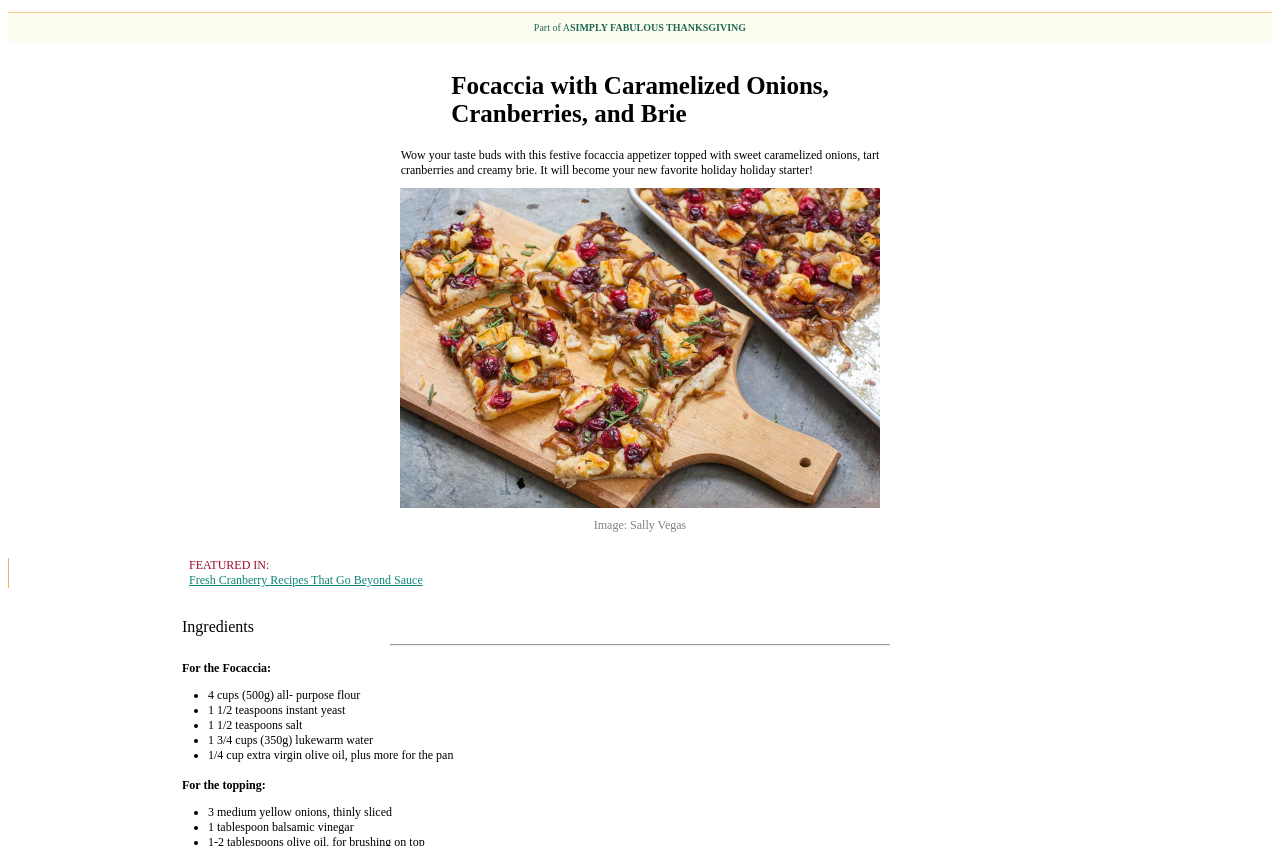
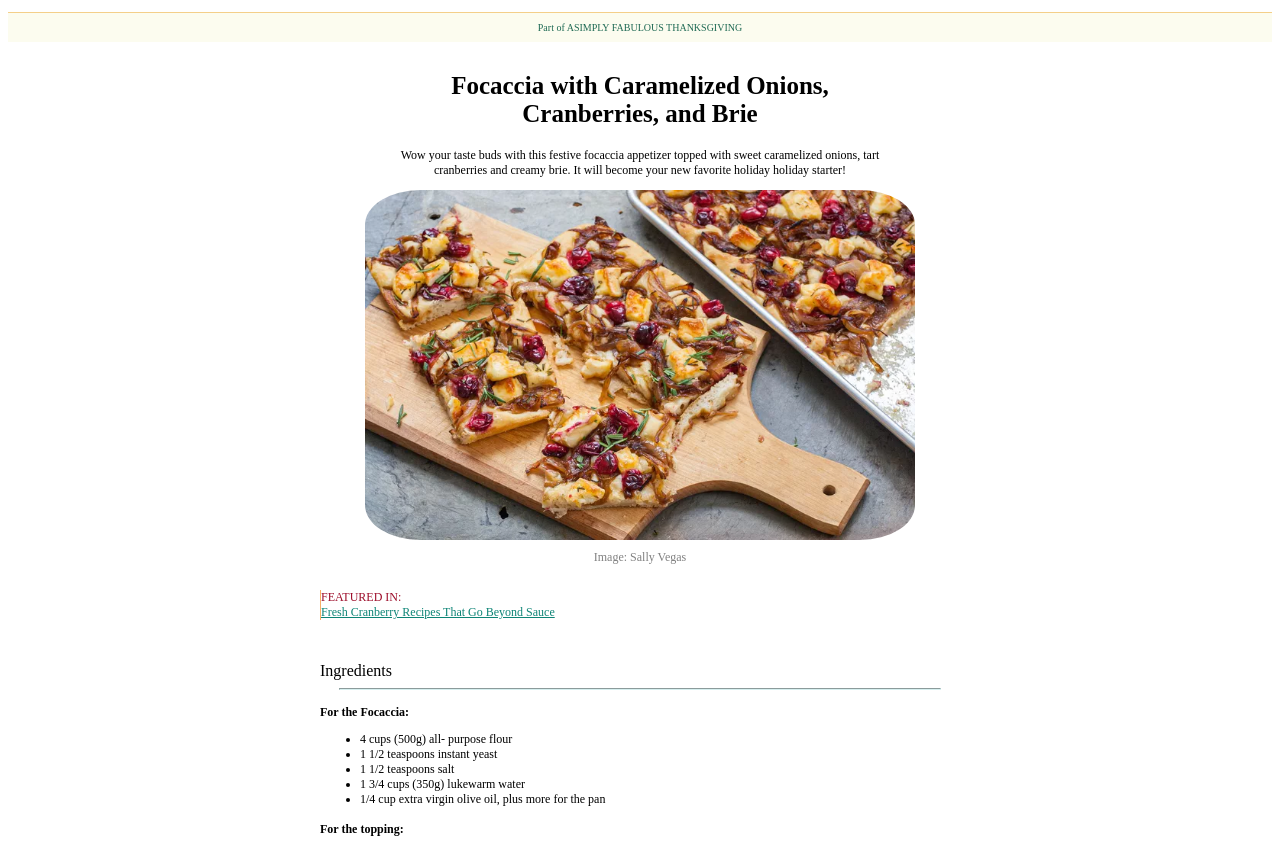
Before and after one commit to Azibatayam/WD-M1-D2, a plain HTML site: page index.html in a window 1280 px wide. Shown: the part 56-902 px from the top of the page. Drawn offline with Linux system fonts and the light colour scheme.

Commit message:
centered Image

```diff
--- a/index.html
+++ b/index.html
@@ -11,29 +11,31 @@
     <div class="logo">
         <img src="logo.png">
     </div>
-    <div class="Post">Part of A  <strong>SIMPLY FABULOUS THANKSGIVING</strong></div>
+    <div class="Post">Part of A  <span class="strong">SIMPLY FABULOUS THANKSGIVING</span></div>
 
-    <div class="Ingredients">Focaccia with Caramelized Onions, <br class="Break" style= "text-align:center"> Cranberries, and Brie</div>
-    <div class="Taste">
+    <div class="wrapper">
+        <div class="Ingredients">Focaccia with Caramelized Onions, <br> Cranberries, and Brie </div>
 
-        Wow your taste buds with this festive focaccia appetizer topped with sweet caramelized onions, tart
-    <br>cranberries and creamy brie. It will become your new favorite holiday holiday starter!
 
-    </div>
+    <p class="Taste" style="text-align: center;"> Wow your taste buds with this festive focaccia appetizer topped with sweet caramelized onions, tart
+    <br>cranberries and creamy brie. It will become your new favorite holiday holiday starter! </br> </p>
+
+
 
     <div class="Photo">
-        <img src="focacca.png"  height="320px" border-radius= 12px;>
+        <img src="focacca.png"  height="350px" width="550px">
     </div>
-    <div class="Image">Image: Sally Vegas</div>
+    <div class="Image" style="text-align: center;">Image: Sally Vegas</div>
+
     <div class="line">
-        <div class="Feature">FEATURED IN:</div>
+        <p class="Feature">FEATURED IN: </p>
 
-        <div class="Fresh">Fresh Cranberry Recipes That Go Beyond Sauce</div>
+        <p class="Fresh">Fresh Cranberry Recipes That Go Beyond Sauce </p>
     </div>
 
     <div class="List">Ingredients</div>
 
-    <hr style= width:498px style="background-color: aqua;">
+    <hr style= width:600px>
 
     <div class="Focaccia">For the Focaccia:</div>
     <ul class="Menu">
@@ -55,10 +57,11 @@
     <div class="Method">Method</div>
 
 
-    <hr style= width:498px;background-color:aquamarine>
+    <hr style= width:600px;background-color:aquamarine>
 
     <div class="Dough">1. Make the focaccia dough</div>
     <div class="Recipe"> In the medium sized mixing bowl,or in the stand mixer with a paddle attachment, mix together all <br> the dough ingredients until the flour is fully absorbed. You don't need to actually knead the <br> dough, though I sometimes knead it a few times in the bowl when mixing by hand to incorporate <br> the last of the flour ...  </div>
     <div class="Simply">Read more on <strong2 style="text-decoration: underline;color: rgb(12, 84, 76);">Simply recipes</strong2></div>
+    </div>
 </body>
 </html>
--- a/style.css
+++ b/style.css
@@ -3,7 +3,9 @@
     justify-content: center;
     height: 45px;
     margin-bottom: 15px;
+
 }
+
 .Post {
     display:flex;
     justify-content: center;
@@ -13,127 +15,123 @@
     padding-top: 9px;
     padding-bottom: 9px;
     font-size: 10px;
+}
 
-}
-.strong {
+span strong {
     font-weight: 900;
     font-size: x-large;
+}
 
+.wrapper{
+    max-width: 50vw;
+    margin: 0 auto;
 }
+
 .Ingredients {
-    display:flex;
-    justify-content: center;
     font-size: 25px;
     font-weight: 700;
     margin-top: 30px;
-
-}
-.Break {
     text-align: center;
 }
+
 .Taste{
-    display:flex;
-    justify-content: center;
     margin-top: 20px;
     font-size: 12px;
-    margin-bottom: 10px;
     font-weight: 0.5px;
+    text-align: center;
 }
 
-.Photo{
-    display:flex;
-    justify-content: center;
-   border-radius: 10px;
 
+
+.Photo img {
+    display:block;
+    margin: 0 auto;
+    border-radius: 10%;
 }
 
+
 .Image {
-    text-align: center;
     font-size: 12px;
     margin-top: 10px;
     color: grey;
-
 }
 
-.Feature{
-    padding-left: 180px;
+.Feature {
     font-size: 12px;
     color: rgb(157, 13, 42);
     margin-top: 25px;
     font-weight: lighter;
+    margin-bottom: 0;
+}
 
-}
 .Fresh{
-    padding-left: 180px;
     text-decoration:underline;
     font-size: 12px;
     color:rgb(13, 132, 118);
+    margin-top: 0;
 }
+
 .line {
-    border-left: thin solid rgb(246, 175, 104) ;
+    border-left:  thin solid rgb(246, 175, 104);
 
 }
 
 .List{
-    padding-left: 174px;
     padding-top: 30px;
 }
-.hr {
-    width: 1px;
-    background-color: rgb(29, 229, 162);
+
+hr {
+    width: 0px;
+    border-color: rgb(214, 239, 239);
+    color: aqua;
 
 }
+
 .Focaccia {
-    padding-left: 174px;
     font-size: 12px;
     font-weight: bold;
     margin-top: 15px;
 }
+
 .Menu{
-    padding-left: 200px;
     font-size: 12px;
-
 }
 
 
 .Topping {
-    padding-left: 174px;
     font-size: 12px;
     font-weight: bold;
     margin-top: 15px;
 }
 
 .Toppings {
-    padding-left: 200px;
     font-size: 12px;
+}
 
-}
 .vertical-line{
     width:1px;
     background-color: aqua;
     height: 100%;
-    float:left;
     border: aqua 2px;
 }
+
 .Method {
     font-size: 20px;
-    padding-left: 174px;
     margin-bottom: 15px;
 }
+
 .Dough {
-    padding-left: 190px;
     margin-bottom: 10px;
     font-size: 15px;
     margin-top: 20px;
 }
+
 .Recipe{
-    padding-left: 200px;
     font-size: 12px;
     font-weight: 5px;
 }
 
 .Simply{
-    padding-left: 174px;
     margin-top: 10px;
     font-size: 15px;
     font-weight: lighter;
```
